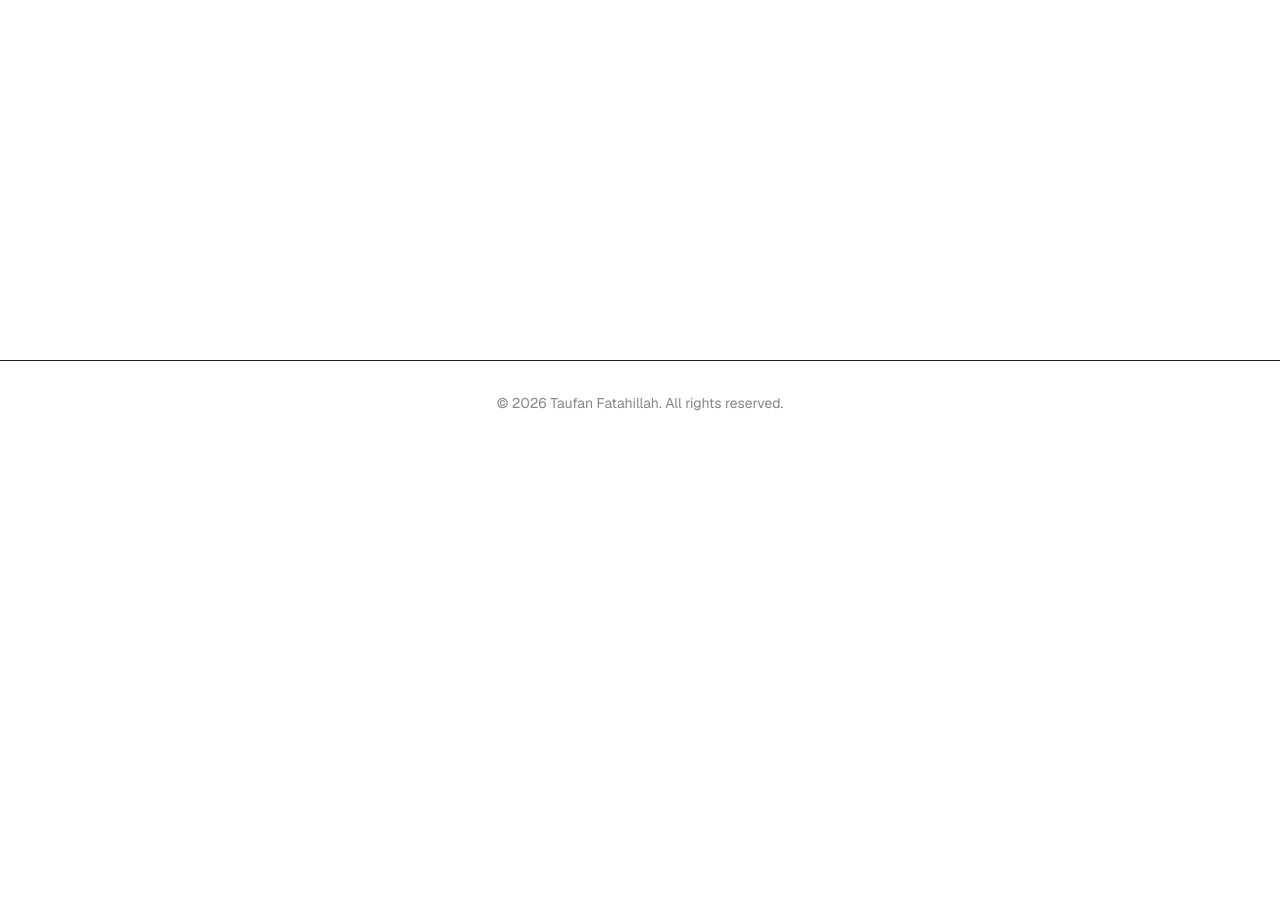
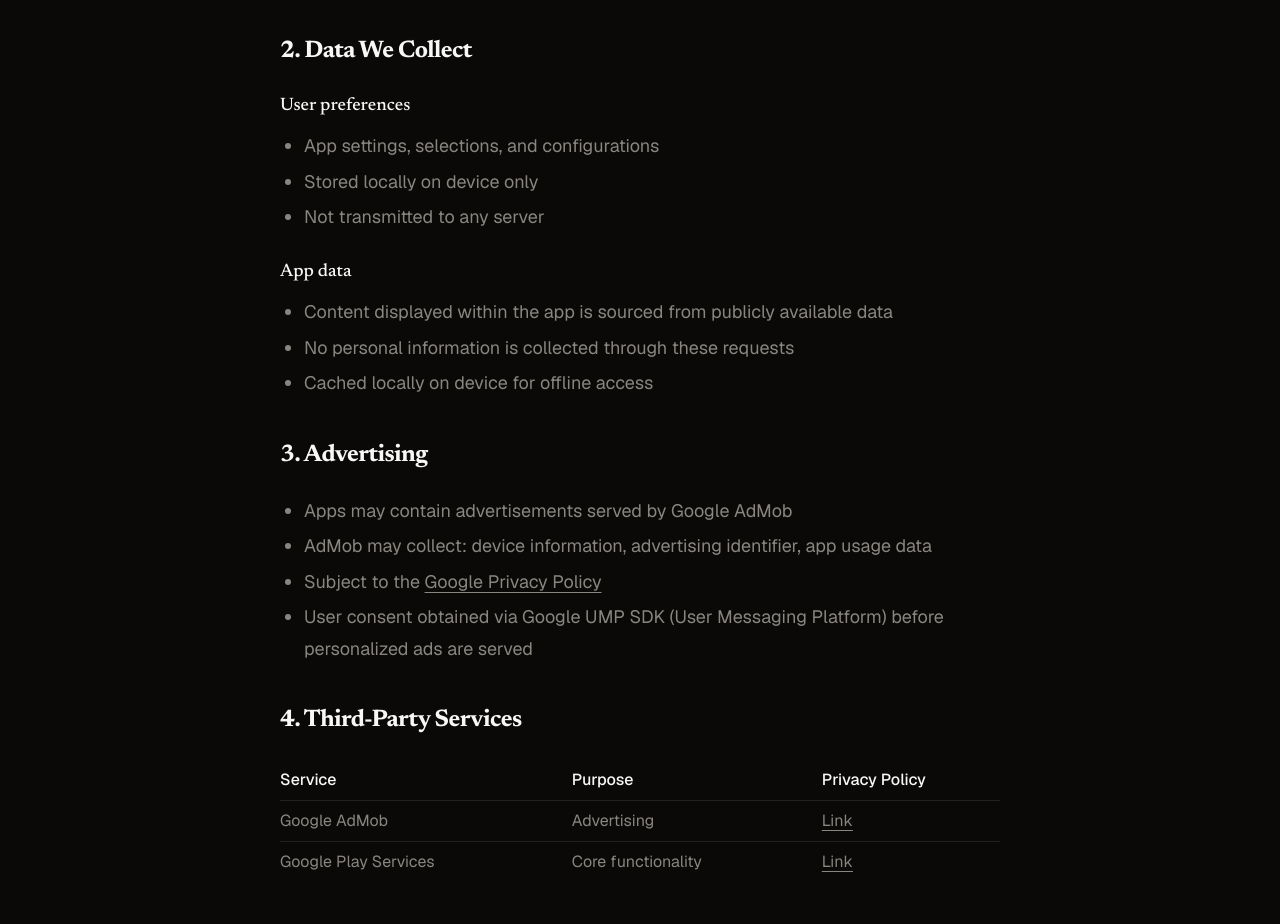
Before and after one commit to cakfan/cakfan.github.io, a Next.js app: page /privacy-policy in a window 1280 px wide. Before the commit this address had no page. Shown: the part 440-1364 px from the top of the page. Before the commit the page ends 885 px from the top, so only its background shows below. Built offline with nearby package versions, Linux system fonts and the light colour scheme.

Commit message:
feat: tambah halaman /privacy-policy untuk kebutuhan Google Play Console

```diff
--- /dev/null
+++ b/src/app/privacy-policy/page.tsx
@@ -0,0 +1,45 @@
+import type { Metadata } from "next";
+import PrivacyPolicyPageContent from "@/components/pages/privacy-policy-page-content";
+
+const siteUrl = "https://cakfan.github.io";
+
+export const metadata: Metadata = {
+  title: "Privacy Policy",
+  description:
+    "Privacy Policy for applications published by Taufan Fatahillah on Google Play Store.",
+  keywords: [
+    "Taufan Fatahillah",
+    "Privacy Policy",
+    "Google Play",
+    "Android Apps",
+  ],
+  alternates: { canonical: `${siteUrl}/privacy-policy` },
+  openGraph: {
+    title: "Privacy Policy — Taufan Fatahillah",
+    description:
+      "Privacy Policy for applications published by Taufan Fatahillah on Google Play Store.",
+    url: `${siteUrl}/privacy-policy`,
+    siteName: "Taufan Fatahillah",
+    images: [
+      {
+        url: `${siteUrl}/og.png`,
+        width: 1200,
+        height: 630,
+        alt: "Privacy Policy — Taufan Fatahillah",
+      },
+    ],
+    type: "website",
+    locale: "en_US",
+  },
+  twitter: {
+    card: "summary_large_image",
+    title: "Privacy Policy — Taufan Fatahillah",
+    description:
+      "Privacy Policy for applications published by Taufan Fatahillah on Google Play Store.",
+    images: [`${siteUrl}/og.png`],
+  },
+};
+
+export default function PrivacyPolicyPage() {
+  return <PrivacyPolicyPageContent />;
+}
--- /dev/null
+++ b/src/components/pages/privacy-policy-page-content.tsx
@@ -0,0 +1,175 @@
+import Link from "next/link";
+
+const thirdPartyServices = [
+  {
+    name: "Google AdMob",
+    purpose: "Advertising",
+    url: "https://policies.google.com/privacy",
+  },
+  {
+    name: "Google Play Services",
+    purpose: "Core functionality",
+    url: "https://policies.google.com/privacy",
+  },
+];
+
+export default function PrivacyPolicyPageContent() {
+  return (
+    <section className="section-padding">
+      <div className="container-section max-w-3xl mx-auto">
+        <p className="text-sm font-semibold text-teal tracking-widest uppercase mb-3">
+          Legal
+        </p>
+        <h1 className="text-3xl sm:text-4xl font-bold tracking-tight mb-8 text-balance">
+          Privacy Policy
+        </h1>
+        <p className="text-sm text-muted-foreground mb-12">
+          Last updated: August 22, 2026
+        </p>
+
+        <div className="space-y-6 text-base lg:text-lg text-muted-foreground leading-[1.75] text-pretty">
+          <h2 className="text-xl sm:text-2xl font-bold tracking-tight text-foreground pt-4">
+            1. Introduction
+          </h2>
+          <p>
+            This Privacy Policy describes how Taufan Fatahillah (&quot;Developer&quot;)
+            collects, uses, and protects data when you use applications published
+            under this developer account on Google Play Store.
+          </p>
+
+          <h2 className="text-xl sm:text-2xl font-bold tracking-tight text-foreground pt-4">
+            2. Data We Collect
+          </h2>
+          <div>
+            <h3 className="font-medium text-foreground">User preferences</h3>
+            <ul className="list-disc pl-6 mt-2 space-y-1">
+              <li>App settings, selections, and configurations</li>
+              <li>Stored locally on device only</li>
+              <li>Not transmitted to any server</li>
+            </ul>
+          </div>
+          <div>
+            <h3 className="font-medium text-foreground">App data</h3>
+            <ul className="list-disc pl-6 mt-2 space-y-1">
+              <li>
+                Content displayed within the app is sourced from publicly
+                available data
+              </li>
+              <li>No personal information is collected through these requests</li>
+              <li>Cached locally on device for offline access</li>
+            </ul>
+          </div>
+
+          <h2 className="text-xl sm:text-2xl font-bold tracking-tight text-foreground pt-4">
+            3. Advertising
+          </h2>
+          <ul className="list-disc pl-6 space-y-1">
+            <li>Apps may contain advertisements served by Google AdMob</li>
+            <li>
+              AdMob may collect: device information, advertising identifier,
+              app usage data
+            </li>
+            <li>
+              Subject to the{" "}
+              <a
+                href="https://policies.google.com/privacy"
+                target="_blank"
+                rel="noopener noreferrer"
+                className="underline underline-offset-4 hover:text-foreground transition-colors"
+              >
+                Google Privacy Policy
+              </a>
+            </li>
+            <li>
+              User consent obtained via Google UMP SDK (User Messaging Platform)
+              before personalized ads are served
+            </li>
+          </ul>
+
+          <h2 className="text-xl sm:text-2xl font-bold tracking-tight text-foreground pt-4">
+            4. Third-Party Services
+          </h2>
+          <div className="overflow-x-auto">
+            <table className="w-full text-sm lg:text-base border-collapse">
+              <thead>
+                <tr className="border-b text-left">
+                  <th className="py-2 pr-4 font-medium text-foreground">Service</th>
+                  <th className="py-2 pr-4 font-medium text-foreground">Purpose</th>
+                  <th className="py-2 font-medium text-foreground">Privacy Policy</th>
+                </tr>
+              </thead>
+              <tbody>
+                {thirdPartyServices.map((service) => (
+                  <tr key={service.name} className="border-b last:border-0">
+                    <td className="py-2 pr-4">{service.name}</td>
+                    <td className="py-2 pr-4">{service.purpose}</td>
+                    <td className="py-2">
+                      <a
+                        href={service.url}
+                        target="_blank"
+                        rel="noopener noreferrer"
+                        className="underline underline-offset-4 hover:text-foreground transition-colors"
+                      >
+                        Link
+                      </a>
+                    </td>
+                  </tr>
+                ))}
+              </tbody>
+            </table>
+          </div>
+
+          <h2 className="text-xl sm:text-2xl font-bold tracking-tight text-foreground pt-4">
+            5. Data Storage &amp; Security
+          </h2>
+          <ul className="list-disc pl-6 space-y-1">
+            <li>All user data stored locally on device</li>
+            <li>No data transmitted to developer&apos;s servers</li>
+            <li>No user accounts or login required</li>
+            <li>No personal information collected</li>
+          </ul>
+
+          <h2 className="text-xl sm:text-2xl font-bold tracking-tight text-foreground pt-4">
+            6. Children&apos;s Privacy
+          </h2>
+          <ul className="list-disc pl-6 space-y-1">
+            <li>App is not directed to children under 13</li>
+            <li>Does not knowingly collect personal information from children</li>
+          </ul>
+
+          <h2 className="text-xl sm:text-2xl font-bold tracking-tight text-foreground pt-4">
+            7. Changes to This Policy
+          </h2>
+          <ul className="list-disc pl-6 space-y-1">
+            <li>Policy may be updated from time to time</li>
+            <li>Changes posted on this page with updated date</li>
+            <li>Continued use constitutes acceptance of changes</li>
+          </ul>
+
+          <h2 className="text-xl sm:text-2xl font-bold tracking-tight text-foreground pt-4">
+            8. Contact
+          </h2>
+          <p>
+            If you have any questions about this Privacy Policy, contact us at{" "}
+            <a
+              href="mailto:cs.jabirdev@gmail.com"
+              className="underline underline-offset-4 hover:text-foreground transition-colors"
+            >
+              cs.jabirdev@gmail.com
+            </a>
+            .
+          </p>
+        </div>
+
+        <div className="mt-12 pt-8 border-t">
+          <Link
+            href="/"
+            className="text-sm text-muted-foreground hover:text-foreground transition-colors"
+          >
+            Back to home
+          </Link>
+        </div>
+      </div>
+    </section>
+  );
+}
```
Also changed, not shown: 1 other file (tests, documents, lock files or other folders).
